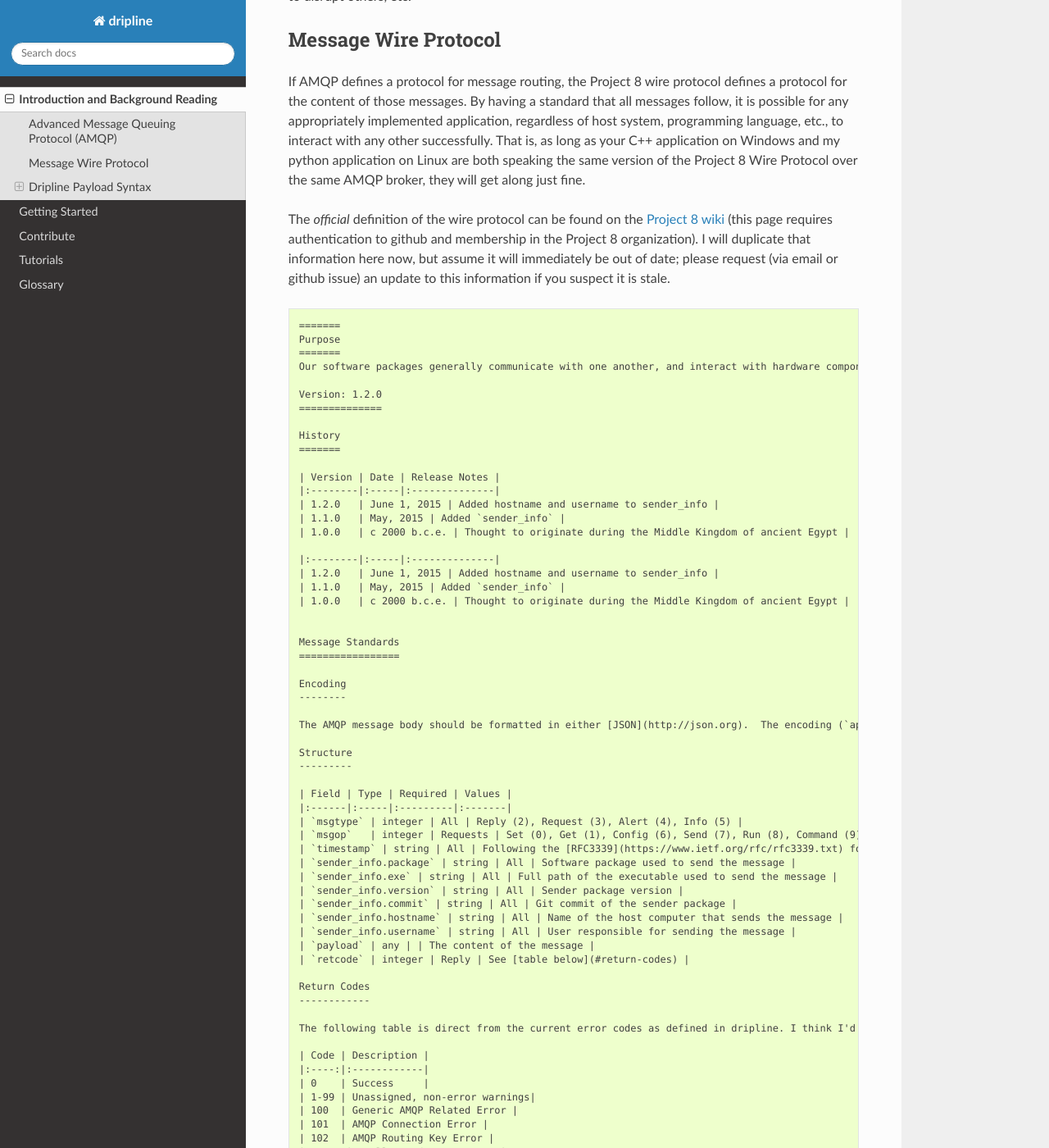
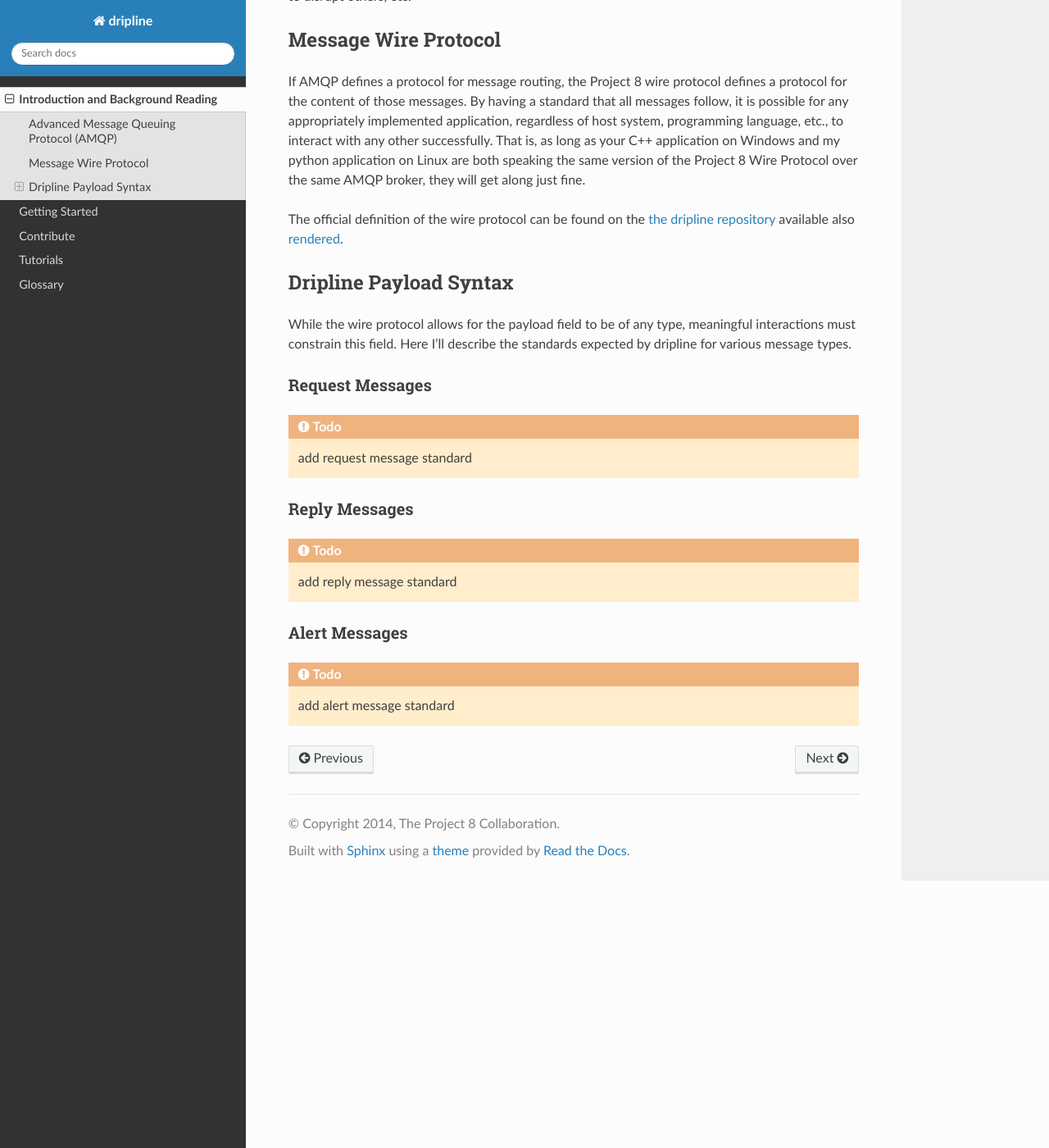
Before and after one commit to driplineorg/dripline-python, a Sphinx documentation site: the page built from doc/introduction.rst, in a window 1280 px wide and 1400 px high, scrolled down 520 px. Shown: the whole window at 82% size. Built offline with Sphinx 7.4.7 and the Read the Docs theme 2.0.0, drawn with Linux system fonts in a browser that asks for light colours; pages that are not in the unit, such as notebooks, are missing from menus; the version number could not be read and is left out; some of the changed text lies outside the part shown.

Commit message:
references to WP from dripline repo

```diff
--- a/doc/glossary.rst
+++ b/doc/glossary.rst
@@ -13,7 +13,7 @@ Glossary
         A subset of :term:`endpoint`\ s which can "provide" access to or interpretation for a set of endpoints. Providers, for example, are responsible for taking the raw SCPI command for reading a particular quantity (which and endpoint knows it wants to issue) and actually sending it over a network socket to a physical device and getting a response.
 
     message
-        An object delivered by AMQP and conformant to the :ref:`wire-protocol` .
+        An object delivered by AMQP and conformant to the `wire-protocol <https://dripline.readthedocs.io/en/latest/Wire-Protocol.html>`_.
 
     mesh
         The complete set of components in a slow control system. It is centered around an AMQP server (such as rabbitmq) and referrs to everything connected to it.
--- a/doc/introduction.rst
+++ b/doc/introduction.rst
@@ -23,10 +23,7 @@ If AMQP defines a protocol for message routing, the Project 8 wire protocol defi
 By having a standard that all messages follow, it is possible for any appropriately implemented application, regardless of host system, programming language, etc., to interact with any other successfully.
 That is, as long as your C++ application on Windows and my python application on Linux are both speaking the same version of the Project 8 Wire Protocol over the same AMQP broker, they will get along just fine.
 
-The *official* definition of the wire protocol can be found on the `Project 8 wiki <https://github.com/project8/hardware/wiki/Wire-Protocol>`_ (this page requires authentication to github and membership in the Project 8 organization).
-I will duplicate that information here now, but assume it will immediately be out of date; please request (via email or github issue) an update to this information if you suspect it is stale.
-
-.. literalinclude:: wire_protocol.txt
+The official definition of the wire protocol can be found on the `the dripline repository <https://github.com/project8/dripline>`_ available also `rendered <https://dripline.readthedocs.io/en/latest/Wire-Protocol.html>`_.
 
 Dripline Payload Syntax
 =======================
--- a/doc/wire_protocol.txt
+++ /dev/null
@@ -1,107 +0,0 @@
-=======
-Purpose
-=======
-Our software packages generally communicate with one another, and interact with hardware components with messages sent using the AMQP protocol. This wire protocol was developed to standardize the format of those messages.
-
-Version: 1.2.0
-==============
-
-History
-=======
-
-| Version | Date | Release Notes |
-|:--------|:-----|:--------------|
-| 1.2.0   | June 1, 2015 | Added hostname and username to sender_info |
-| 1.1.0   | May, 2015 | Added `sender_info` |
-| 1.0.0   | c 2000 b.c.e. | Thought to originate during the Middle Kingdom of ancient Egypt |
-
-|:--------|:-----|:--------------|
-| 1.2.0   | June 1, 2015 | Added hostname and username to sender_info |
-| 1.1.0   | May, 2015 | Added `sender_info` |
-| 1.0.0   | c 2000 b.c.e. | Thought to originate during the Middle Kingdom of ancient Egypt |
-
-
-Message Standards
-=================
-
-Encoding
---------
-
-The AMQP message body should be formatted in either [JSON](http://json.org).  The encoding (`application/json`) should be specified in the `content_encoding` field of the AMQP message.
-
-Structure
----------
-
-| Field | Type | Required | Values |
-|:------|:-----|:---------|:-------|
-| `msgtype` | integer | All | Reply (2), Request (3), Alert (4), Info (5) |
-| `msgop`   | integer | Requests | Set (0), Get (1), Config (6), Send (7), Run (8), Command (9) |
-| `timestamp` | string | All | Following the [RFC3339](https://www.ietf.org/rfc/rfc3339.txt) format |
-| `sender_info.package` | string | All | Software package used to send the message |
-| `sender_info.exe` | string | All | Full path of the executable used to send the message |
-| `sender_info.version` | string | All | Sender package version |
-| `sender_info.commit` | string | All | Git commit of the sender package |
-| `sender_info.hostname` | string | All | Name of the host computer that sends the message |
-| `sender_info.username` | string | All | User responsible for sending the message |
-| `payload` | any | | The content of the message |
-| `retcode` | integer | Reply | See [table below](#return-codes) |
-
-Return Codes
-------------
-
-The following table is direct from the current error codes as defined in dripline. I think I'd like to make some changes, but I haven't thought them through very much. Just brainstorming, I'm thinking 0-99 for success and warnings; 100-199 for errors related to AMQP (ex, errors caught from library); 200-299 for hardware related errors (interaction problems, driver exceptions, etc.); 300-399 shouldn't be 'dripline' but 'consumer', the several encoding/decoding related exceptions could probably be combined. I should discuss this with Noah w.r.t. hornet and mantis.
-
-| Code | Description |
-|:----:|:------------|
-| 0    | Success     |
-| 1-99 | Unassigned, non-error warnings|
-| 100  | Generic AMQP Related Error |
-| 101  | AMQP Connection Error |
-| 102  | AMQP Routing Key Error |
-|103-199| Unallocated AMQP Errors |
-| 200  | Generic Hardware Related Error |
-| 201  | Hardware Connection Error |
-| 202  | Hardware no Response Error |
-|203-299| Unallocated Hardware Errors|
-| 300  | Generic Dripline Error |
-| 301  | No message encoding error |
-| 302  | Decoding Failed Error |
-| 303  | Payload related error |
-| 304  | Value Error |
-| 305  | Timeout |
-|306-399| Unallocated Dripline errors|
-| 400  | Generic Database Error |
-| 500  | Generic DAQ Error |
-| 501  | DAQ Not Enabled |
-| 502  | DAQ Running |
-| 600-998 | Unallocated |
-| 999 | Unhandled Error |
-
-Software Implementations
-========================
-
-Compatibility
--------------
-
-| Package  | Version | Commit  | Comments |
-|:---------|:--------|:--------|:---------|
-| dripline | 1.4.4   | 4c0fceb | Complies with v1.1.0 |
-| hornet   |         |         | |
-| mantis   | 3.0.0   | b830fed | Complies with v1.1.0 |
-
-Notes
-=====
-
-dripline
---------
-
-* Constants are defined in [constants.py](https://github.com/project8/dripline/blob/master/python/dripline/core/constants.py).
-
-hornet
-------
-
-mantis
-------
-
-* Missing information in the `sender_info` field: `hostname` and `username`; `exe` does not necessarily contain the absolute path.
-* Constants are defined in [mt_constants.hh](https://github.com/project8/mantis/blob/master/Common/mt_constants.hh).
```
